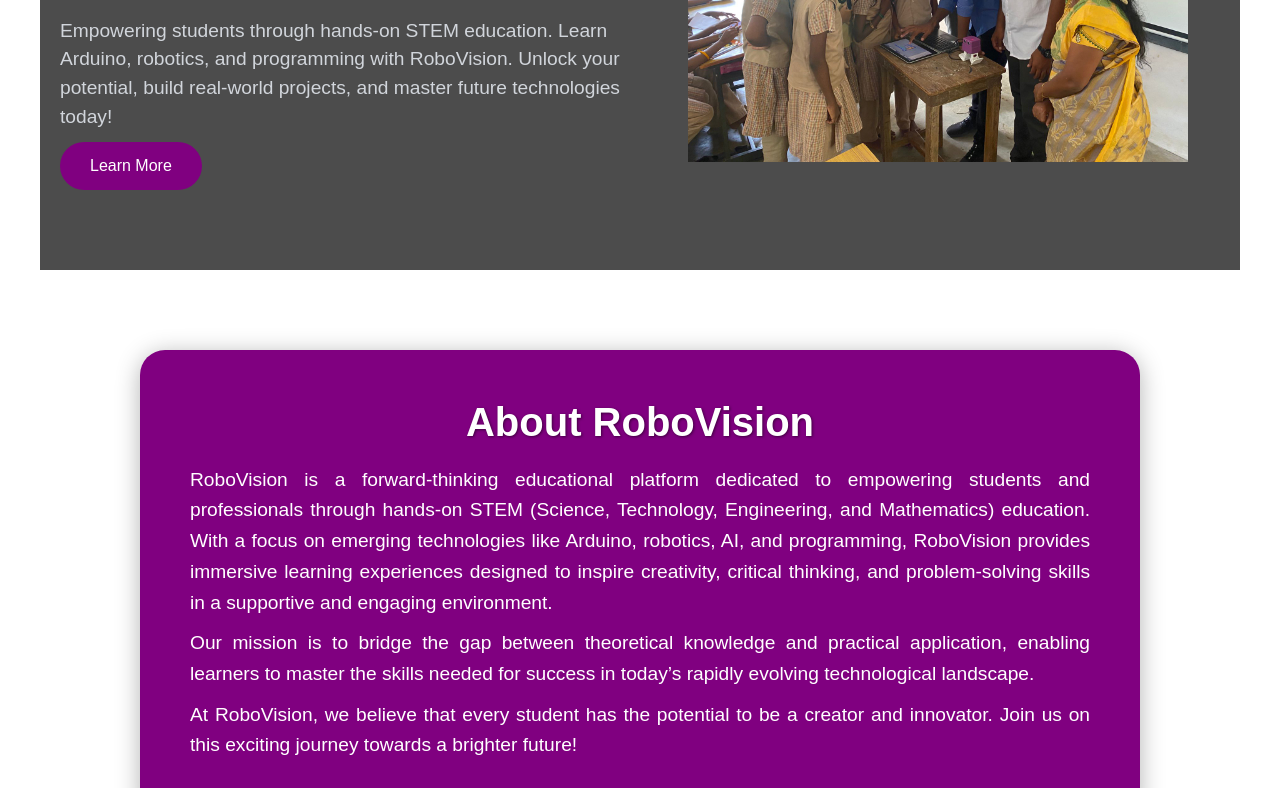
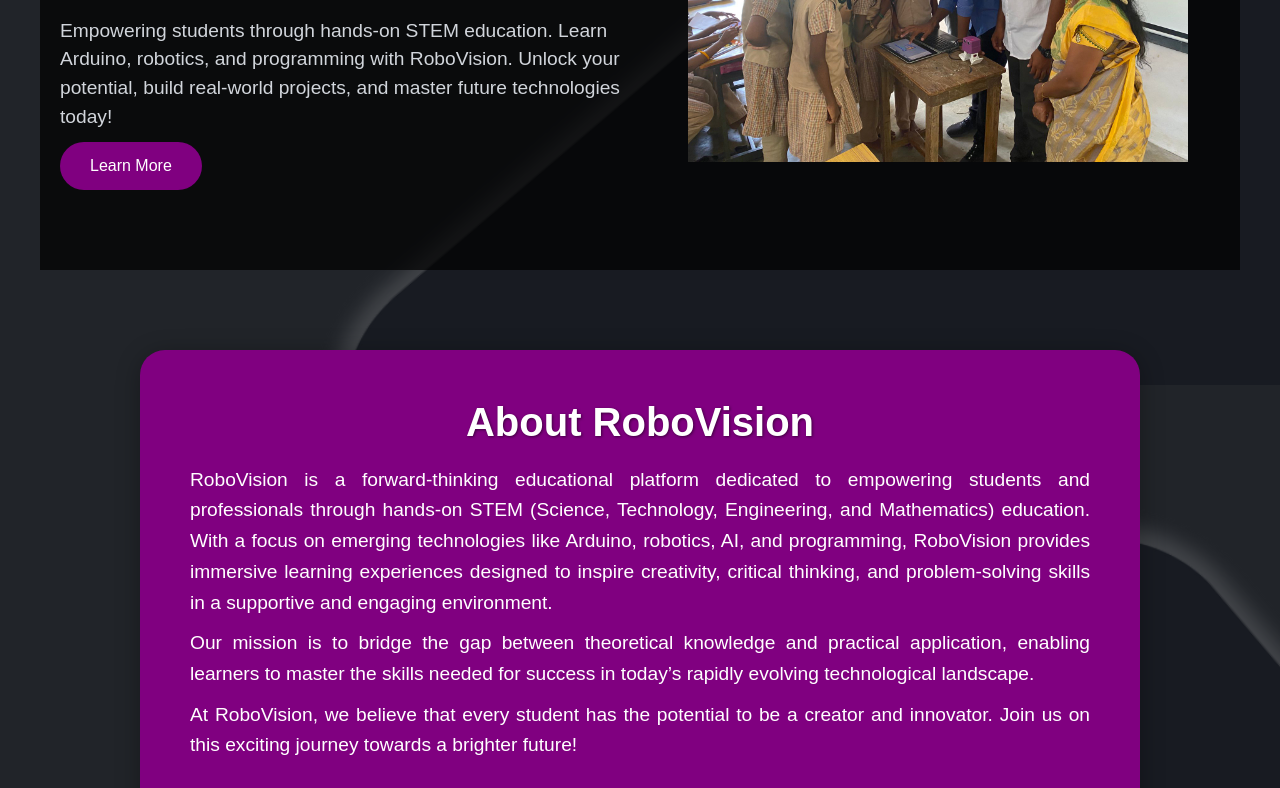
Before and after one commit to CodeEnthusiastPro/Robovision.pvt.limited, a plain HTML site: page index.html in a window 1280 px wide. Shown: the part 415-1203 px from the top of the page. Drawn offline with nearby package versions, Linux system fonts and the light colour scheme.

Commit message:
Update index.html

```diff
--- a/index.html
+++ b/index.html
@@ -14,7 +14,7 @@
       body {
         margin: 0;
         font-family: Arial, sans-serif; /* Default font */
-        background: url('assets/bg.png') no-repeat center center fixed; /* Background image */
+        background: url('bg.png') no-repeat center center fixed; /* Background image */
         background-size: cover; /* Cover the entire viewport */
         display: flex;
         flex-direction: column;
```
